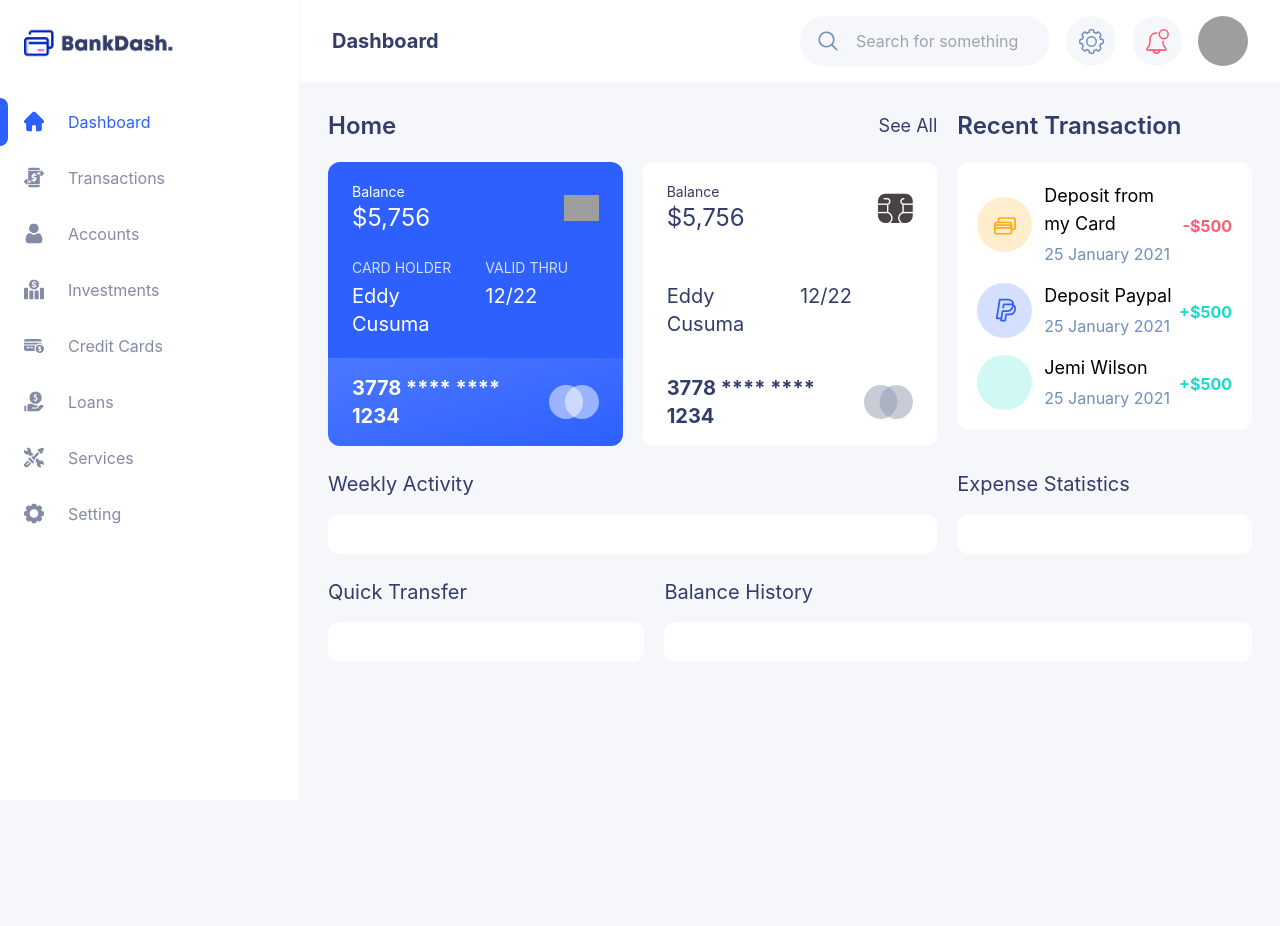
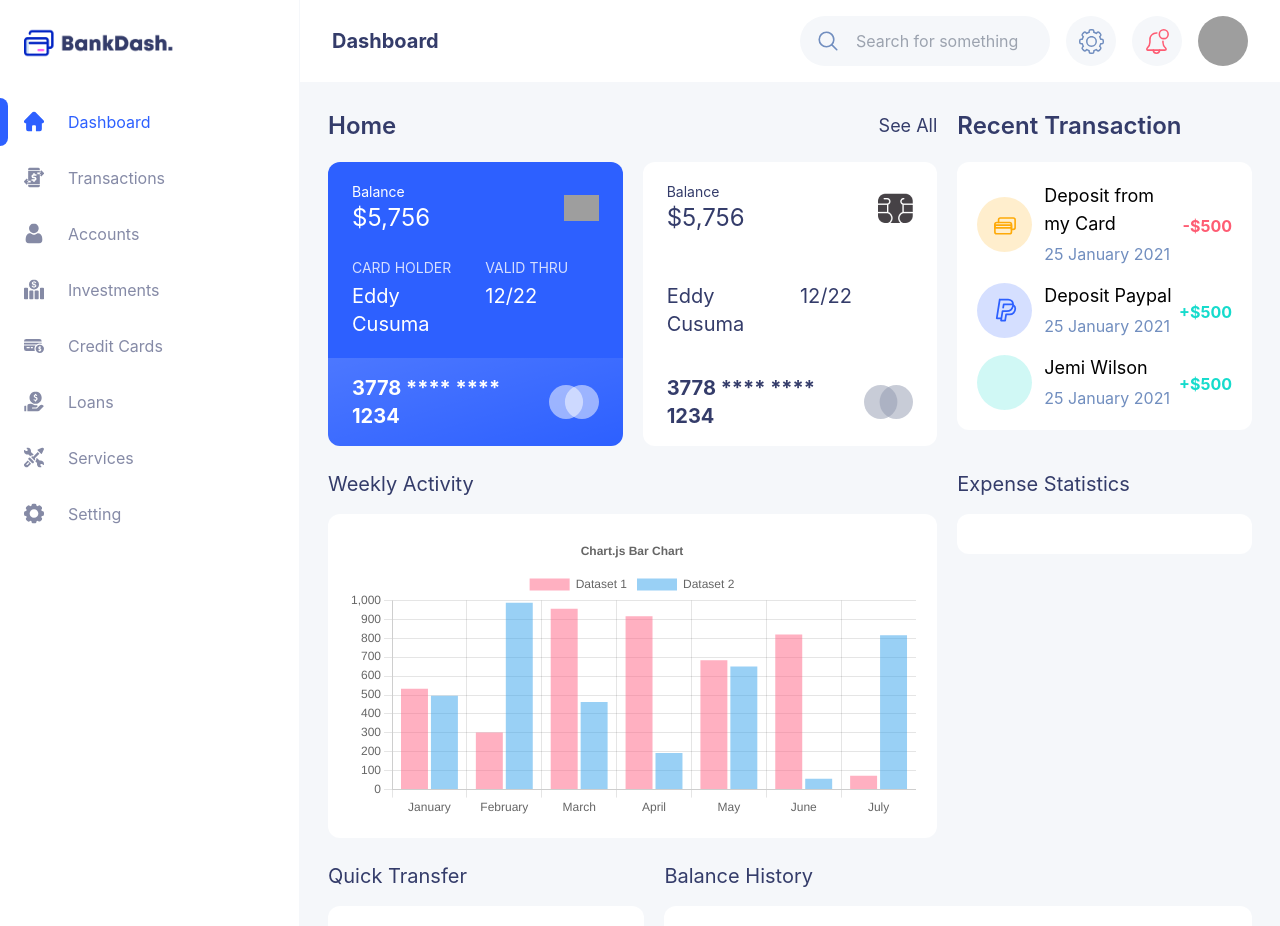
Before and after one commit to nafasebra/bankdash, a React (Vite) app: page / in a window 1280 px wide. Shown: the top 926 px of the page. Before the commit the page ends 800 px from the top, so only its background shows below. Built offline with nearby package versions, Linux system fonts and the light colour scheme; grey boxes are pictures that could not be loaded; some icons are missing.

Commit message:
feat: add linechart component

```diff
--- a/package.json
+++ b/package.json
@@ -10,12 +10,14 @@
     "preview": "vite preview"
   },
   "dependencies": {
+    "chart.js": "^4.4.1",
     "react": "^18.2.0",
     "react-chartjs-2": "^5.2.0",
     "react-dom": "^18.2.0",
     "react-router-dom": "^6.21.1"
   },
   "devDependencies": {
+    "@faker-js/faker": "^8.3.1",
     "@types/react": "^18.2.43",
     "@types/react-dom": "^18.2.17",
     "@typescript-eslint/eslint-plugin": "^6.14.0",
--- /dev/null
+++ b/src/components/ui/chart/LineChart.tsx
@@ -0,0 +1,57 @@
+import {
+  Chart as ChartJS,
+  CategoryScale,
+  LinearScale,
+  BarElement,
+  Title,
+  Tooltip,
+  Legend,
+} from 'chart.js';
+import { Bar } from 'react-chartjs-2';
+import {faker} from '@faker-js/faker'
+
+ChartJS.register(
+  CategoryScale,
+  LinearScale,
+  BarElement,
+  Title,
+  Tooltip,
+  Legend
+);
+
+export const options = {
+  responsive: true,
+  plugins: {
+    legend: {
+      position: 'top' as const,
+    },
+    title: {
+      display: true,
+      text: 'Chart.js Bar Chart',
+    },
+  },
+};
+
+const labels = ['January', 'February', 'March', 'April', 'May', 'June', 'July'];
+
+export const data = {
+  labels,
+  datasets: [
+    {
+      label: 'Dataset 1',
+      data: labels.map(() => faker.datatype.number({ min: 0, max: 1000 })),
+      backgroundColor: 'rgba(255, 99, 132, 0.5)',
+    },
+    {
+      label: 'Dataset 2',
+      data: labels.map(() => faker.datatype.number({ min: 0, max: 1000 })),
+      backgroundColor: 'rgba(53, 162, 235, 0.5)',
+    },
+  ],
+};
+
+function LineChart() {
+  return <Bar options={options} data={data} />;
+}
+
+export default LineChart;
--- a/src/pages/home.tsx
+++ b/src/pages/home.tsx
@@ -2,6 +2,7 @@
 import Body from '../components/layout/Body'
 import { CardIcon, CoinIcon, PaypalIcon } from '@/assets/icons'
 import CreditCard from '@/components/ui/card/CreditCard'
+import LineChart from '@/components/ui/chart/LineChart'
 
 function Home() {
   return (
@@ -61,7 +62,7 @@
         <div className='col-span-1 lg:col-span-2 space-y-4'>
           <p className='text-primary-200 text-xl'>Weekly Activity</p>
           <div className='bg-white rounded-xl overflow-hidden p-5'>
-            {/* chart */}
+            <LineChart />
           </div>
         </div>
         <div className='space-y-4'>
```
